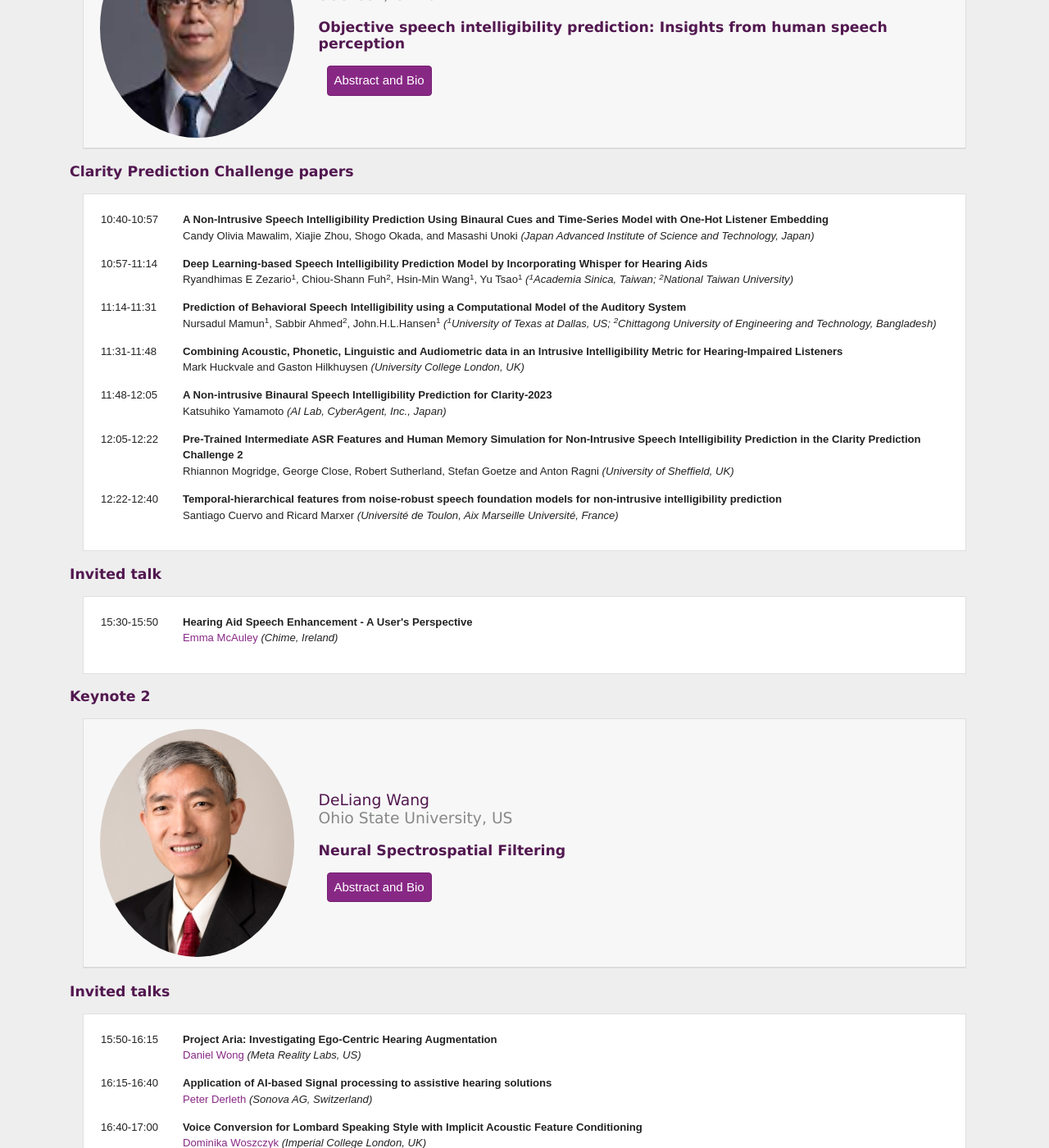
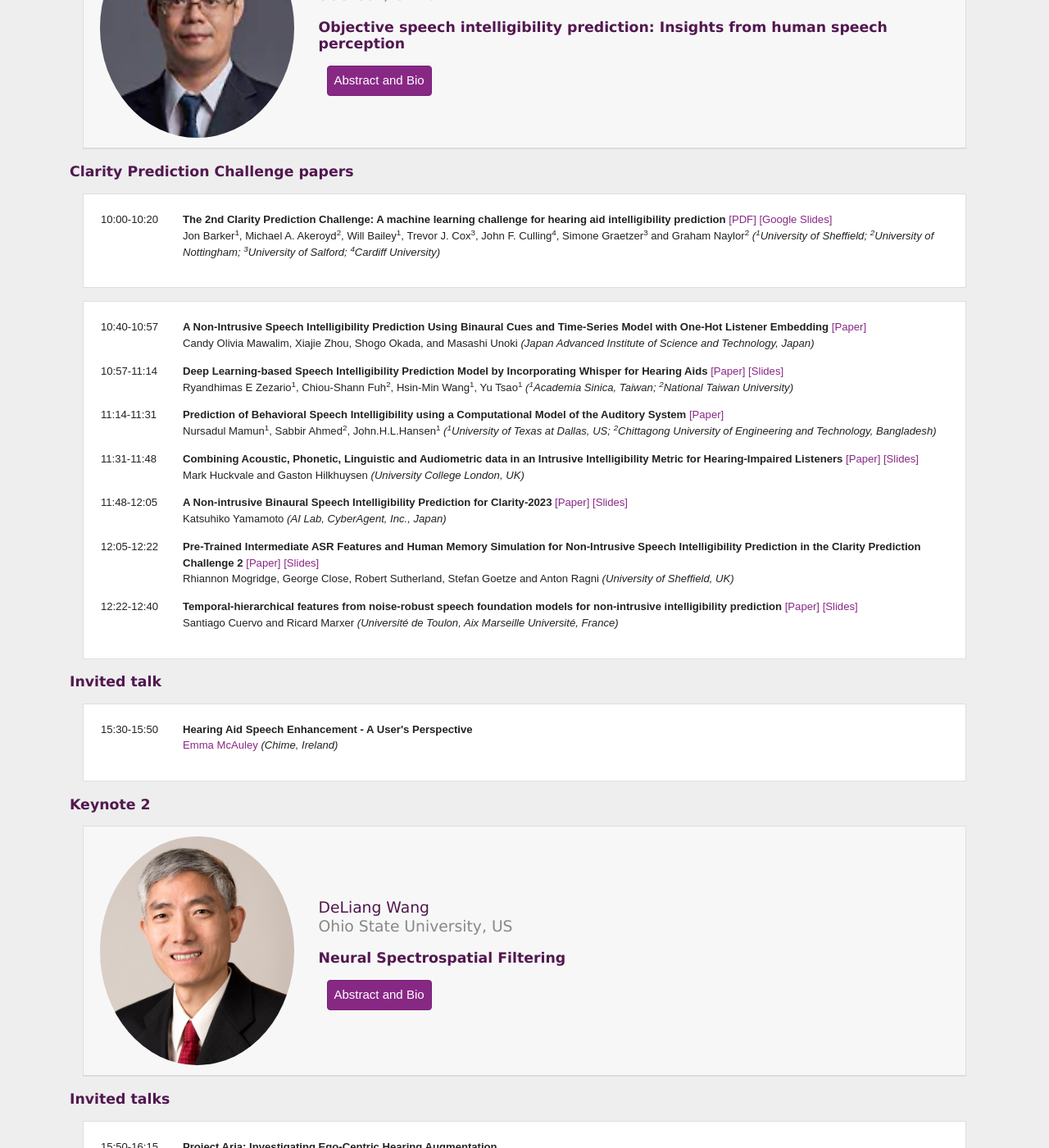
Before and after one commit to claritychallenge/clarity2023-workshop, a Jekyll site: the page built from programme.md, in a window 1280 px wide and 1400 px high, scrolled down 876 px. Shown: the whole window at 82% size. Built offline with Jekyll 4.4.1, drawn with Linux system fonts in a browser that asks for light colours.

Commit message:
Added links to slides in programme

```diff
--- a/programme.md
+++ b/programme.md
@@ -97,35 +97,50 @@ Timings and session details are provided below. All times are in Dublin local ti
 <!--<div style="margin-bottom: 1em;">Session chair: <i>TBC</i></div>-->
 
 <tr>
-<td width=100px valign="top">10:40-10:57</td><td style="padding-bottom: 1em;"><b> A Non-Intrusive Speech Intelligibility Prediction Using Binaural Cues and Time-Series Model with One-Hot Listener Embedding <!--<a href="./papers/Clarity_2023_CPC2_paper_mamun.pdf">[Paper]</a>--> <!--<a href="">[Slides]</a>--></b><br /> <span class="author">Candy Olivia Mawalim, Xiajie Zhou, Shogo Okada, and Masashi Unoki</span><i> (Japan Advanced Institute of Science and Technology, Japan)</i></td>
+<td width=100px valign="top">10:00-10:20</td><td style="padding-bottom: 1em;"><b> The 2nd Clarity Prediction Challenge: A machine learning challenge for hearing aid intelligibility prediction </b> <a href="./slides/Clarity_2023_CPC2_slides_barker.pdf">[PDF]</a>  <a href="https://docs.google.com/presentation/d/1IxmYWlUeu4nxbHykdIWM9_PeIoxwyER2MYW3Q3vUkN4/edit#slide=id.g274425c64e7_1_0">[Google Slides]</a><br /> <span class="author">Jon Barker<sup>1</sup>, Michael A. Akeroyd<sup>2</sup>, Will Bailey<sup>1</sup>, Trevor J. Cox<sup>3</sup>, John F. Culling<sup>4</sup>, Simone Graetzer<sup>3</sup> and Graham Naylor<sup>2</sup></span><i> (<sup>1</sup>University of Sheffield; <sup>2</sup>University of Nottingham; <sup>3</sup>University of Salford; <sup>4</sup>Cardiff University)</i></td>
+</tr>
+
+</tbody>
+</table>
+
+</div>
+</div>
+
+<div class="card  m-3">
+<div class="card-body">
+
+<table>
+<tbody>
+
+<!--<div style="margin-bottom: 1em;">Session chair: <i>TBC</i></div>-->
+
+<tr>
+<td width=100px valign="top">10:40-10:57</td><td style="padding-bottom: 1em;"><b> A Non-Intrusive Speech Intelligibility Prediction Using Binaural Cues and Time-Series Model with One-Hot Listener Embedding </b> <a href="./papers/Clarity_2023_CPC2_paper_mawalim.pdf">[Paper]</a> <br /> <span class="author">Candy Olivia Mawalim, Xiajie Zhou, Shogo Okada, and Masashi Unoki</span><i> (Japan Advanced Institute of Science and Technology, Japan)</i></td>
 </tr>
 
 <tr>
-<td width=100px valign="top">10:57-11:14</td><td style="padding-bottom: 1em;"><b> Deep Learning-based Speech Intelligibility Prediction Model by Incorporating Whisper for Hearing Aids <!--<a href="./papers/Clarity_2023_CPC2_paper_mamun.pdf">[Paper]</a>--> <!--<a href="">[Slides]</a>--></b><br /> <span class="author">Ryandhimas E Zezario<sup>1</sup>, Chiou-Shann Fuh<sup>2</sup>, Hsin-Min Wang<sup>1</sup>, Yu Tsao<sup>1</sup>  </span><i> (<sup>1</sup>Academia Sinica, Taiwan; <sup>2</sup>National Taiwan University)</i></td>
+<td width=100px valign="top">10:57-11:14</td><td style="padding-bottom: 1em;"><b> Deep Learning-based Speech Intelligibility Prediction Model by Incorporating Whisper for Hearing Aids </b> <a href="./papers/Clarity_2023_CPC2_paper_zezario.pdf">[Paper]</a> <a href="./slides/CPC2_session_Talk_2_zezario.pdf">[Slides]</a> <br /> <span class="author">Ryandhimas E Zezario<sup>1</sup>, Chiou-Shann Fuh<sup>2</sup>, Hsin-Min Wang<sup>1</sup>, Yu Tsao<sup>1</sup>  </span><i> (<sup>1</sup>Academia Sinica, Taiwan; <sup>2</sup>National Taiwan University)</i></td>
 </tr>
 
 <tr>
-<td width=100px valign="top">11:14-11:31</td><td style="padding-bottom: 1em;"><b> Prediction of Behavioral Speech Intelligibility using a Computational Model of
-the Auditory System <!--<a href="./papers/Clarity_2023_CPC2_paper_mamun.pdf">[Paper]</a>--> <!--<a href="">[Slides]</a>--></b><br /> <span class="author">Nursadul Mamun<sup>1</sup>, Sabbir Ahmed<sup>2</sup>, John.H.L.Hansen<sup>1</sup></span><i> (<sup>1</sup>University of Texas at Dallas, US; <sup>2</sup>Chittagong University of Engineering and Technology, Bangladesh)</i></td>
+<td width=100px valign="top">11:14-11:31</td><td style="padding-bottom: 1em;"><b> Prediction of Behavioral Speech Intelligibility using a Computational Model of the Auditory System </b> <a href="./papers/Clarity_2023_CPC2_paper_mamun.pdf">[Paper]</a><br /> <span class="author">Nursadul Mamun<sup>1</sup>, Sabbir Ahmed<sup>2</sup>, John.H.L.Hansen<sup>1</sup></span><i> (<sup>1</sup>University of Texas at Dallas, US; <sup>2</sup>Chittagong University of Engineering and Technology, Bangladesh)</i></td>
 </tr>
 
 <tr>
-<td width=100px valign="top">11:31-11:48</td><td style="padding-bottom: 1em;"><b> Combining Acoustic, Phonetic, Linguistic and Audiometric data in an Intrusive Intelligibility Metric for Hearing-Impaired Listeners <!--<a href="./papers/Clarity_2023_CPC2_paper_mamun.pdf">[Paper]</a>--> <!--<a href="">[Slides]</a>--></b><br /> <span class="author">Mark Huckvale and Gaston Hilkhuysen</span><i> (University College London, UK)</i></td>
+<td width=100px valign="top">11:31-11:48</td><td style="padding-bottom: 1em;"><b> Combining Acoustic, Phonetic, Linguistic and Audiometric data in an Intrusive Intelligibility Metric for Hearing-Impaired Listeners </b> <a href="./papers/Clarity_2023_CPC2_paper_huckvale.pdf">[Paper]</a> <a href="./slides/CPC2_session_Talk_4_huckvale.pdf">[Slides]</a><br /> <span class="author">Mark Huckvale and Gaston Hilkhuysen</span><i> (University College London, UK)</i></td>
 </tr>
 
 <tr>
-<td width=100px valign="top">11:48-12:05</td><td style="padding-bottom: 1em;"><b> A Non-intrusive Binaural Speech Intelligibility Prediction for Clarity-2023 <!--<a href="./papers/Clarity_2023_CPC2_paper_mamun.pdf">[Paper]</a>--> <!--<a href="">[Slides]</a>--></b><br /> <span class="author">Katsuhiko Yamamoto  </span><i>(AI Lab, CyberAgent, Inc., Japan)</i></td>
+<td width=100px valign="top">11:48-12:05</td><td style="padding-bottom: 1em;"><b> A Non-intrusive Binaural Speech Intelligibility Prediction for Clarity-2023 </b> <a href="./papers/Clarity_2023_CPC2_paper_yamamoto.pdf">[Paper]</a> <a href="./slides/CPC2_session_Talk_5_yamamoto.pdf">[Slides]</a><br /> <span class="author">Katsuhiko Yamamoto  </span><i>(AI Lab, CyberAgent, Inc., Japan)</i></td>
 </tr>
 
 <tr>
 <td width=100px valign="top">12:05-12:22</td><td style="padding-bottom: 1em;"><b> Pre-Trained Intermediate ASR Features and Human Memory Simulation for
-Non-Intrusive Speech Intelligibility Prediction in the Clarity Prediction
-Challenge 2 <!--<a href="./papers/Clarity_2023_CPC2_paper_mamun.pdf">[Paper]</a>--> <!--<a href="">[Slides]</a>--></b><br /> <span class="author">Rhiannon Mogridge, George Close, Robert Sutherland, Stefan Goetze and Anton Ragni </span><i> (University of Sheffield, UK)</i></td>
+Non-Intrusive Speech Intelligibility Prediction in the Clarity Prediction Challenge 2 </b> <a href="./papers/Clarity_2023_CPC2_paper_mogridge.pdf">[Paper]</a> <a href="./slides/CPC2_session_Talk_6_mogridge.pdf">[Slides]</a><br /> <span class="author">Rhiannon Mogridge, George Close, Robert Sutherland, Stefan Goetze and Anton Ragni </span><i> (University of Sheffield, UK)</i></td>
 </tr>
 
 <tr>
-<td width=100px valign="top">12:22-12:40</td><td style="padding-bottom: 1em;"><b> Temporal-hierarchical features from noise-robust speech foundation models
-for non-intrusive intelligibility prediction <!--<a href="./papers/Clarity_2023_CPC2_paper_mamun.pdf">[Paper]</a>--> <!--<a href="">[Slides]</a>--></b><br /> <span class="author">Santiago Cuervo and Ricard Marxer  </span> <i>(Université de Toulon, Aix Marseille Université, France)</i></td>
+<td width=100px valign="top">12:22-12:40</td><td style="padding-bottom: 1em;"><b> Temporal-hierarchical features from noise-robust speech foundation models for non-intrusive intelligibility prediction </b><a href="./papers/Clarity_2023_CPC2_paper_cuervo.pdf">[Paper]</a> <a href="./slides/CPC2_session_Talk_7_cuervo.pdf">[Slides]</a><br /> <span class="author">Santiago Cuervo and Ricard Marxer  </span> <i>(Université de Toulon, Aix Marseille Université, France)</i></td>
 </tr>
 
 </tbody>
@@ -242,7 +257,7 @@ DNN-based beamforming.</p>
 </tr>
 
 <tr>
-<td width=100px valign="top">17:20-17:30</td><td style="padding-bottom: 1em;"><b> The COG-MHEAR project - Towards cognitively-inspired 5G-IoT enabled, multi-modal Hearing Aids </b><br /> <span class="author"><a href="#akeroyd">Michael Akeroyd</a> </span><i>(University of Nottingham, UK)</i></td>
+<td width=100px valign="top">17:20-17:30</td><td style="padding-bottom: 1em;"><b> The COG-MHEAR project - Towards cognitively-inspired 5G-IoT enabled, multi-modal Hearing Aids </b> <a href="./slides/Clarity_2023_Invited_Akeroyd.pdf">[Slides]</a>  <br /> <span class="author"><a href="#akeroyd">Michael Akeroyd</a> </span><i>(University of Nottingham, UK)</i></td>
 </tr>
 
 </tbody>
```
Also changed, not shown: 16 other files.
